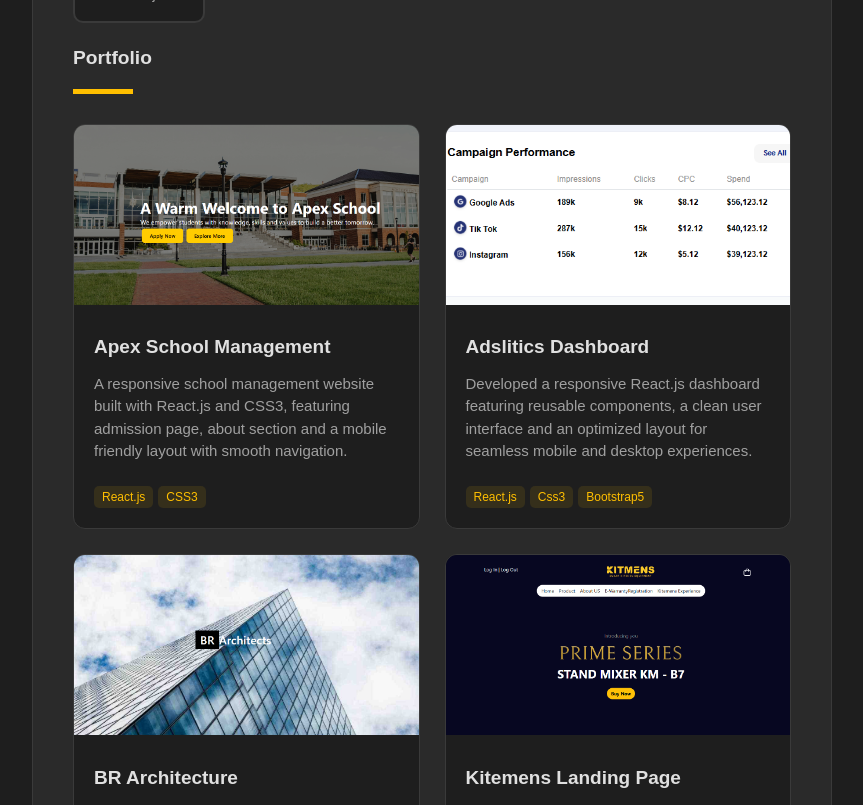
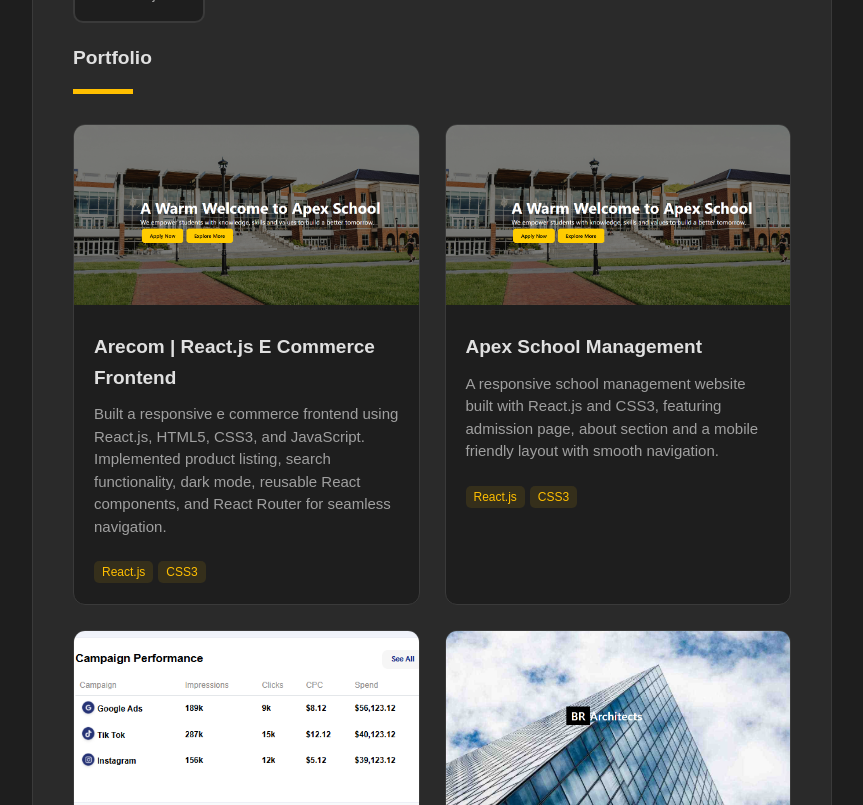
Before and after one commit to abdulrehmangull495/arportfolio, a React (Vite) app: page / in a window 1280 px wide. Shown: the part 640-1445 px from the top of the page, without its empty margins (408-1271 px from the left). Built offline with nearby package versions, Linux system fonts and the light colour scheme.

Commit message:
add arecom project

```diff
--- a/src/App.jsx
+++ b/src/App.jsx
@@ -14,7 +14,8 @@ function App() {
               alt="Abdul Rehman"
               width="100"
               height="100"
-              style={{ objectFit: "cover" }}/>
+              style={{ objectFit: "cover" }}
+            />
 
             <h2>Abdul Rehman Gull</h2>
             <p>Frontend Developer</p>
@@ -180,6 +181,29 @@ function App() {
                   />
                 </a>
                 <div className="card">
+                  <h3>Arecom | React.js E Commerce Frontend</h3>
+                  <p>
+                    Built a responsive e commerce frontend using React.js,
+                    HTML5, CSS3, and JavaScript.
+                    Implemented product listing,
+                    search functionality, dark mode, reusable React components,
+                    and React Router for seamless navigation.
+                  </p>
+                  <span>React.js</span>
+                  <span>CSS3</span>
+                </div>
+              </div>
+              <div className="project">
+                <a href="https://apex-school-ten.vercel.app/" target="_blank">
+                  <img
+                    className="ads"
+                    src="apexbuilding.png"
+                    alt="schoolmanagemant"
+                    width={"100px"}
+                    height={"100px"}
+                  />
+                </a>
+                <div className="card">
                   <h3>Apex School Management</h3>
                   <p>
                     A responsive school management website built with React.js
@@ -332,7 +356,6 @@ function App() {
                   <span>React.js</span>
                 </div>
               </div>
-
             </div>
           </div>
           {/* education */}
@@ -358,7 +381,7 @@ function App() {
             </div>
           </div>
         </div>
-        <ScrollToTop/>
+        <ScrollToTop />
       </main>
     </>
   );
```
